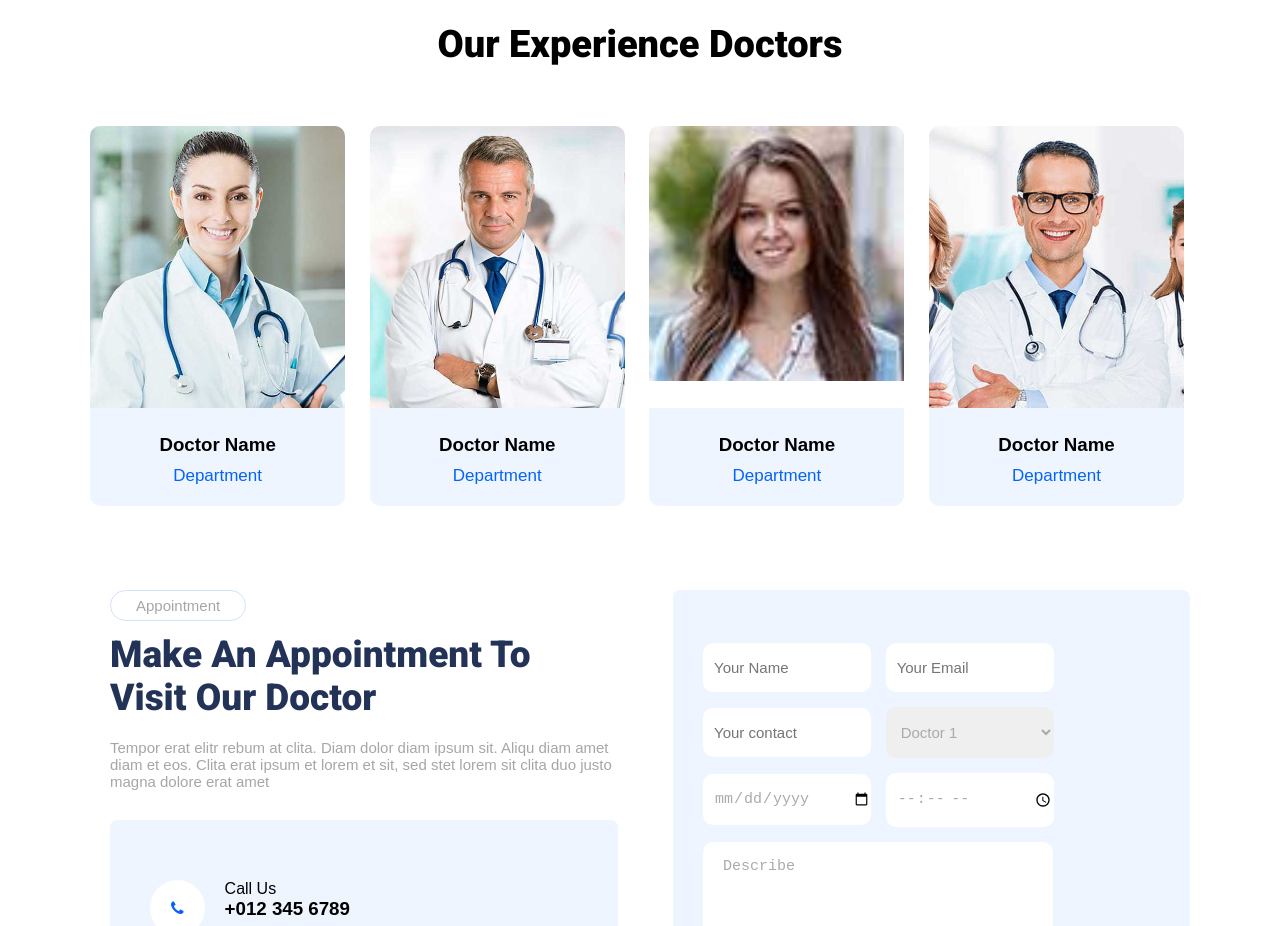
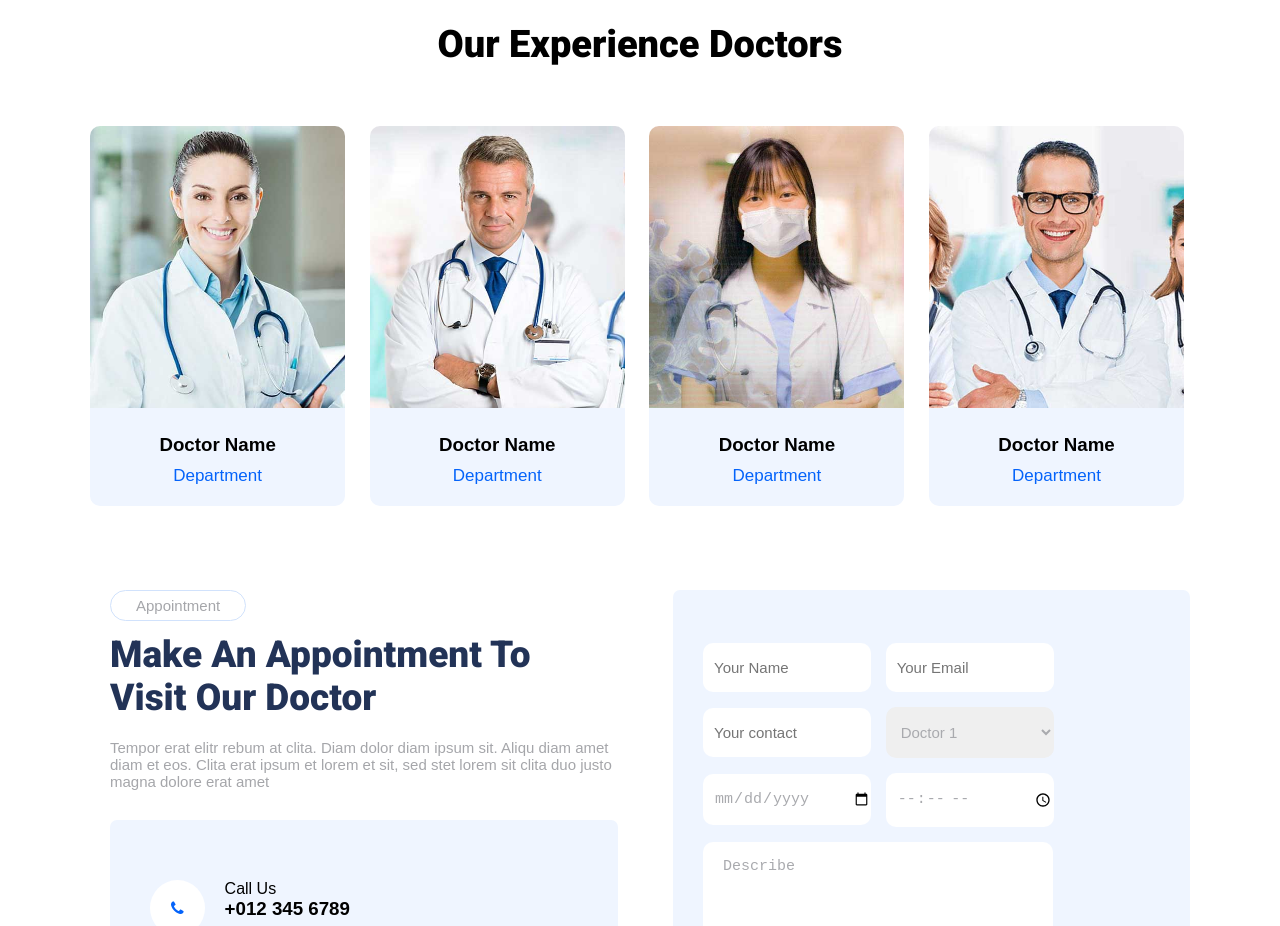
Before and after one commit to GautamSharma-dev/klinik, a plain HTML site: page index.html in a window 1280 px wide. Shown: the part 3127-4053 px from the top of the page. Drawn offline with Linux system fonts and the light colour scheme.

Commit message:
Update index.html

```diff
--- a/index.html
+++ b/index.html
@@ -212,7 +212,7 @@
 					</div>
 				</div>
 				<div class="team-box">
-					<div class="team-img"> <img src="images/testimonial-1.jpg" alt=""></div>
+					<div class="team-img"> <img src="images/team-3.jpg" alt=""></div>
 					<div class="team-content">
 						<h3>Doctor Name</h3>
 						<span> Department </span>
```
